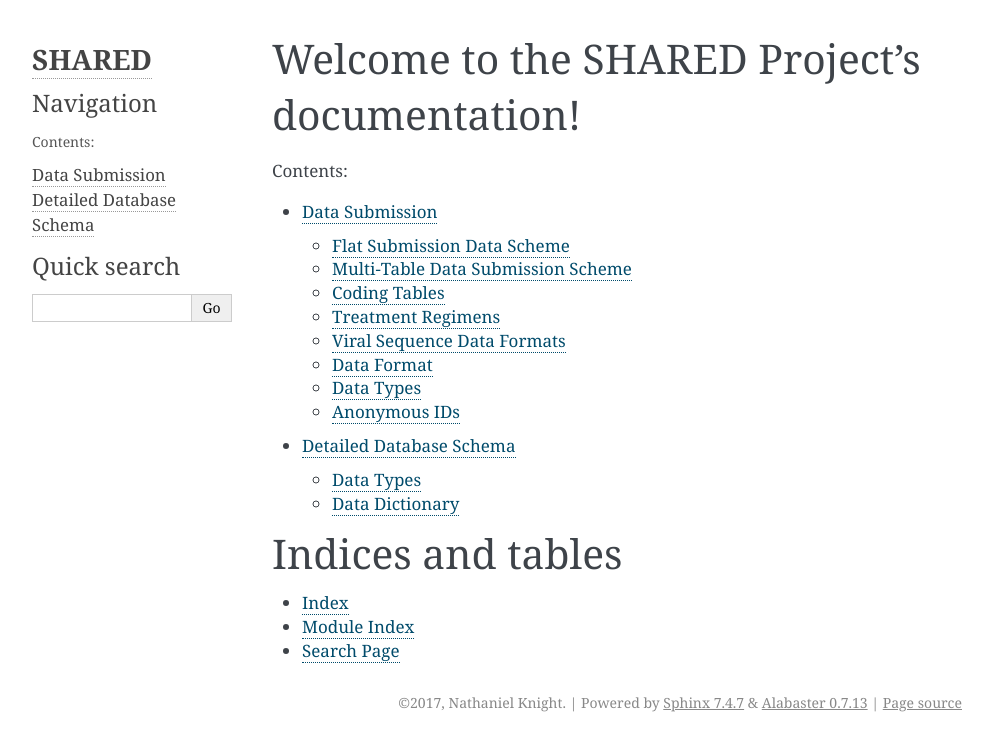
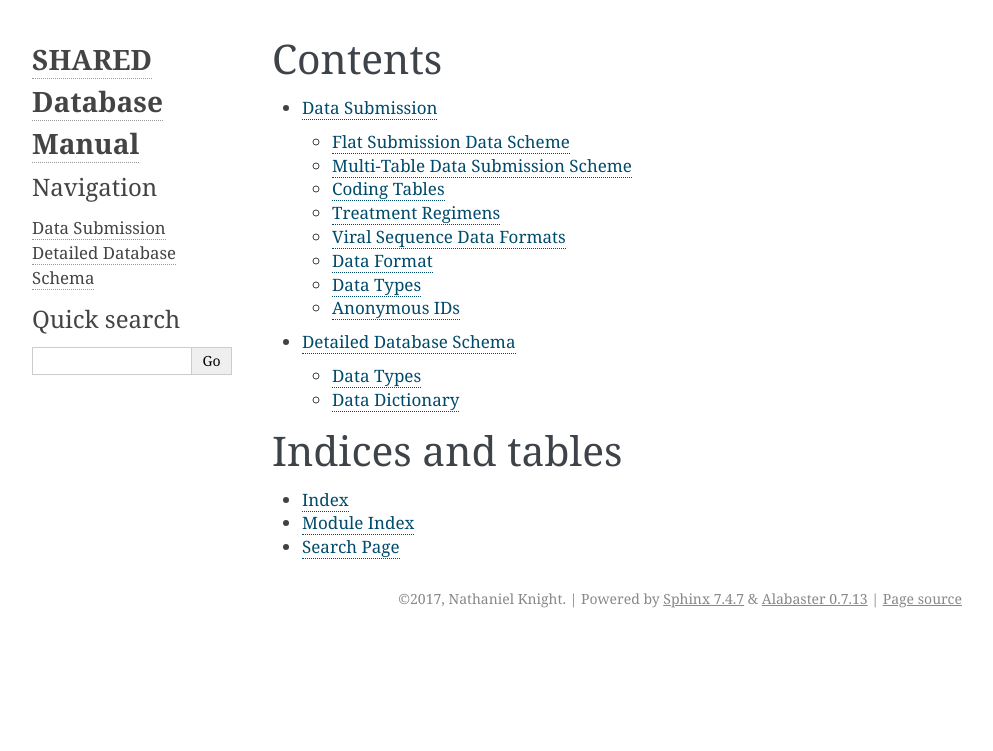
Before and after one commit to cfe-lab/shared-doc, a Sphinx documentation site: the page built from source/index.rst, in a window 1280 px wide. Shown: the top 751 px of the page, without its empty margins (148-1141 px from the left). Built offline with Sphinx 7.4.7, drawn with Linux system fonts in a browser that asks for light colours; formulas are drawn with MathJax 3.

Commit message:
Change title to 'SHARED Database Manual'
This is to differentiate the SHARED database from the SHARED
project (which will hopefully have analysis, information sharing, and
other duties in addition to maintaining the database).

```diff
--- a/source/conf.py
+++ b/source/conf.py
@@ -50,7 +50,7 @@ source_suffix = '.rst'
 master_doc = 'index'
 
 # General information about the project.
-project = 'SHARED'
+project = 'SHARED Database Manual'
 copyright = '2017, Nathaniel Knight'
 author = 'Nathaniel Knight'
 
--- a/source/index.rst
+++ b/source/index.rst
@@ -1,10 +1,9 @@
 
-Welcome to the SHARED Project's documentation!
-==============================================
+Contents
+========
 
 .. toctree::
    :maxdepth: 2
-   :caption: Contents:
 
    submission/index
    detailed_schema/index
```
Also changed, not shown: 1 other file.
